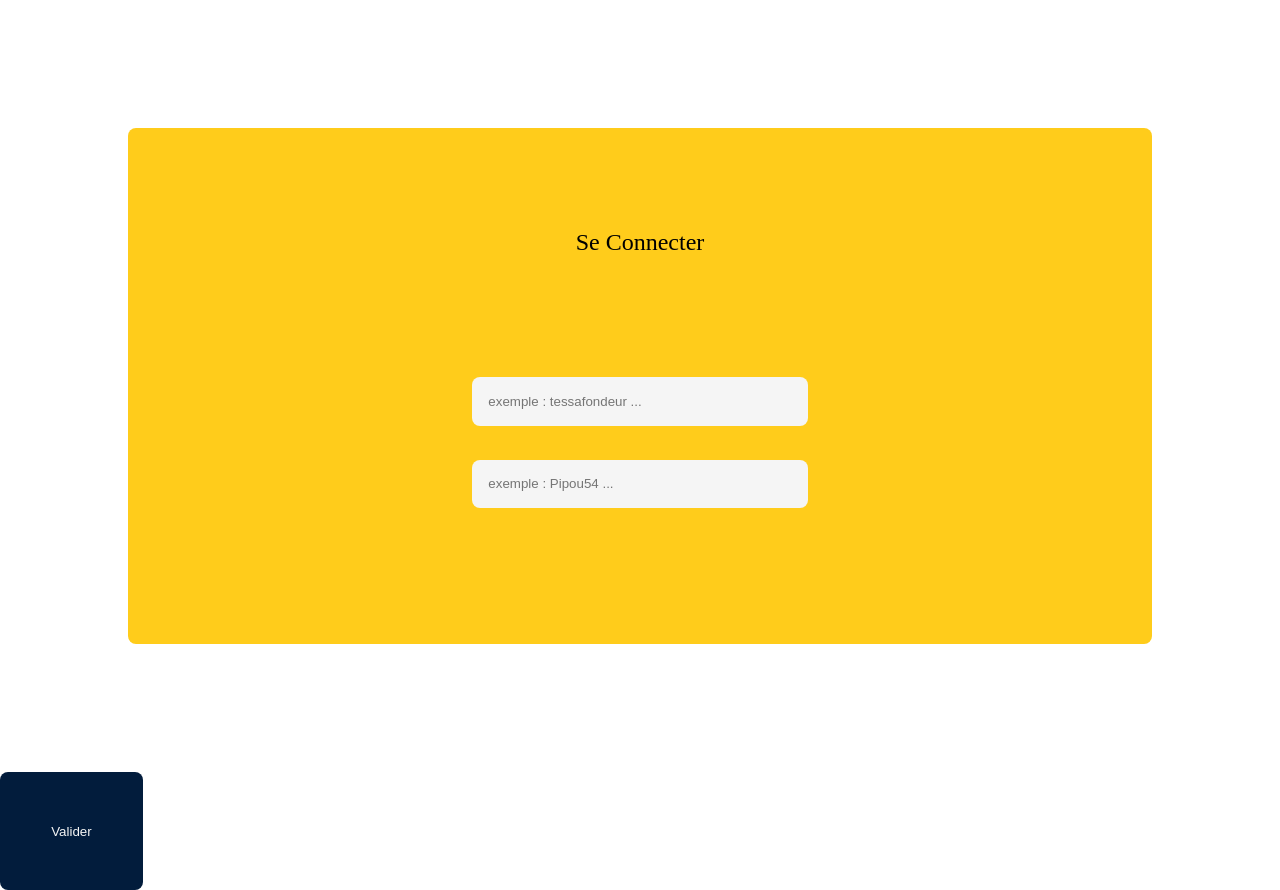
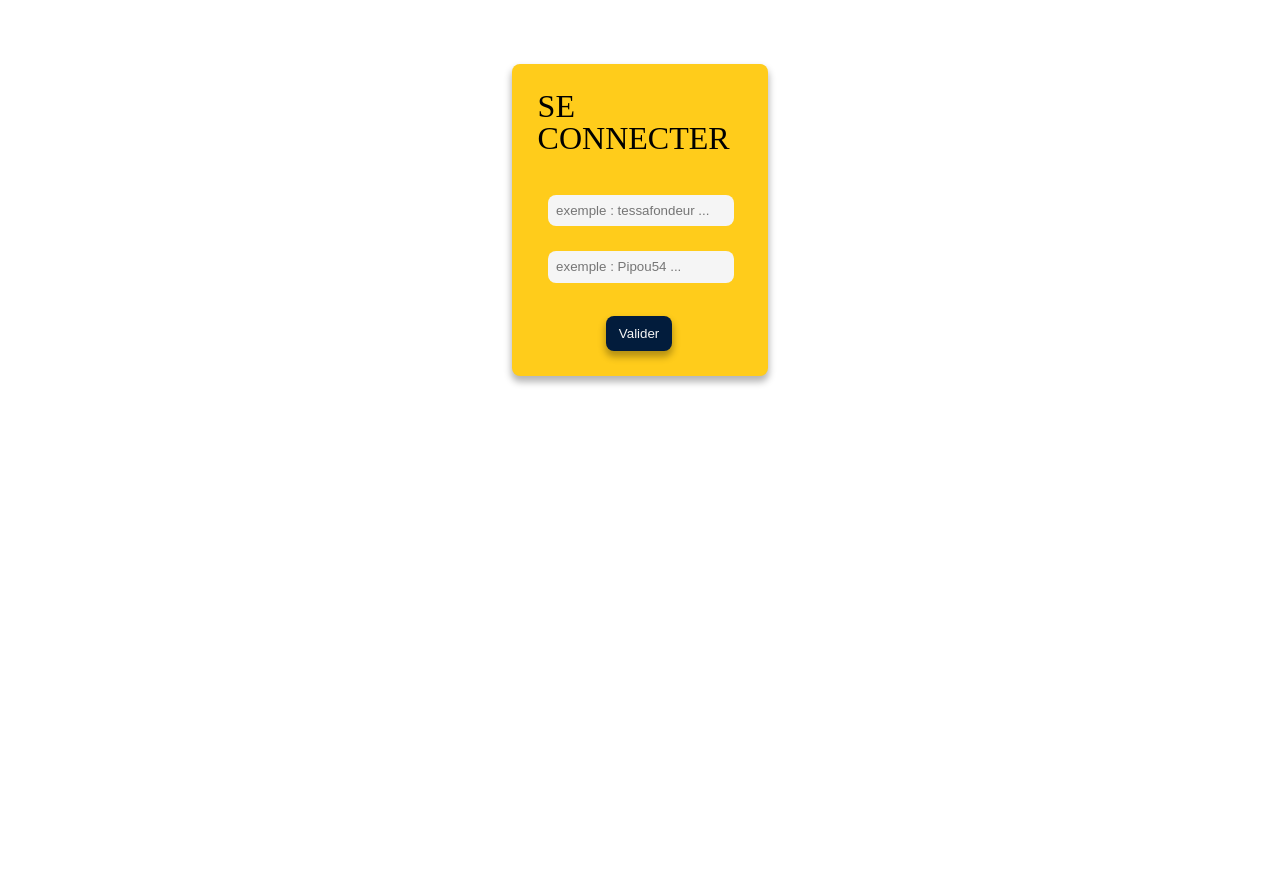
Before and after one commit to mlAgostini/Hackathon-Emmaus-Connect, a React (Vite) app in the folder frontend/: page / in a window 1280 px wide. After the commit the page ends 800 px from the top, so only its background shows below. Built offline with nearby package versions, Linux system fonts and the light colour scheme; a web font is replaced by a local one.

Commit message:
commit with CSS not finished

```diff
--- a/frontend/src/app.scss
+++ b/frontend/src/app.scss
@@ -140,7 +140,7 @@ $blue: #021c3c;
 $white: #f5f5f5;
 
 $width-mobile: 360px;
-$width-desktop: 1440px;
+$width-desktop: 750px;
 
 @mixin desktop {
   @media (min-width: #{$width-desktop}) {
--- a/frontend/src/components/login-home/LoginHome.jsx
+++ b/frontend/src/components/login-home/LoginHome.jsx
@@ -2,10 +2,9 @@ import "./LoginHome.scss";
 
 export default function LoginHome() {
   return (
-    <>
     <div className="container-login">
       <div className="title-connexion">
-          <h1>Se Connecter</h1>
+        <h1>SE CONNECTER</h1>
       </div>
       <div className="input-connexion">
         <form className="login-form">
@@ -18,15 +17,15 @@ export default function LoginHome() {
           </div>
           <div className="input-password">
             <input
-                type="text"
+              type="password"
               placeholder="exemple : Pipou54 ..."
               size={40}
             />
           </div>
+
+          <button type="submit">Valider</button>
         </form>
       </div>
     </div>
-      <button type="button">Valider</button>
-    </>
   );
 }
--- a/frontend/src/components/login-home/LoginHome.scss
+++ b/frontend/src/components/login-home/LoginHome.scss
@@ -2,17 +2,29 @@
 
 .container-login {
   font-family: $font-title;
-  background-color: $yellow;
-  border-radius: 8px;
   display: flex;
   flex-direction: column;
   align-items: center;
-  padding: 8%;
   margin: 10%;
+  background-color: $yellow;
+  box-shadow: 0px 5px 7px 1px rgba(0, 0, 0, 0.29);
+  border-radius: 8px;
+
+  @include desktop {
+    margin: 5% 40% 0 40%;
+    padding: 2%;
+    .input-connexion {
+      width: 90%;
+    }
+  }
 
   .title-connexion {
     font-size: x-large;
-    margin-bottom: 15%;
+    margin-bottom: 20%;
+
+    @include desktop {
+      font-size: xx-large;
+    }
   }
 
   .login-form {
@@ -20,23 +32,31 @@
     flex-direction: column;
     align-items: center;
 
+    @include desktop {
+      width: 90%;
+    }
+
     .input-identification {
-      margin-bottom: 10%;
+      margin-bottom: 15%;
 
       input {
         border: 0;
-        width: 90%;
+        width: 102%;
         background-color: $white;
         border-radius: 8px;
         padding: 5%;
+
+        @include desktop {
+        }
       }
     }
 
     .input-password {
-      margin-bottom: 10%;
+      margin-bottom: 20%;
+
       input {
         border: 0;
-        width: 90%;
+        width: 102%;
         background-color: $white;
         border-radius: 8px;
         padding: 5%;
@@ -44,10 +64,19 @@
     }
   }
 }
+
 button {
+  margin-left: 10%;
+  padding: 6%;
+  width: 40%;
   border: 0;
-  padding: 4%;
   border-radius: 8px;
   background-color: $blue;
   color: $white;
+  box-shadow: 0px 5px 7px 1px rgba(0, 0, 0, 0.29);
 }
+
+button:hover {
+  background-color: $white;
+  color: $blue;
+}
```
Lines whose indentation alone changed are shown as unchanged.
